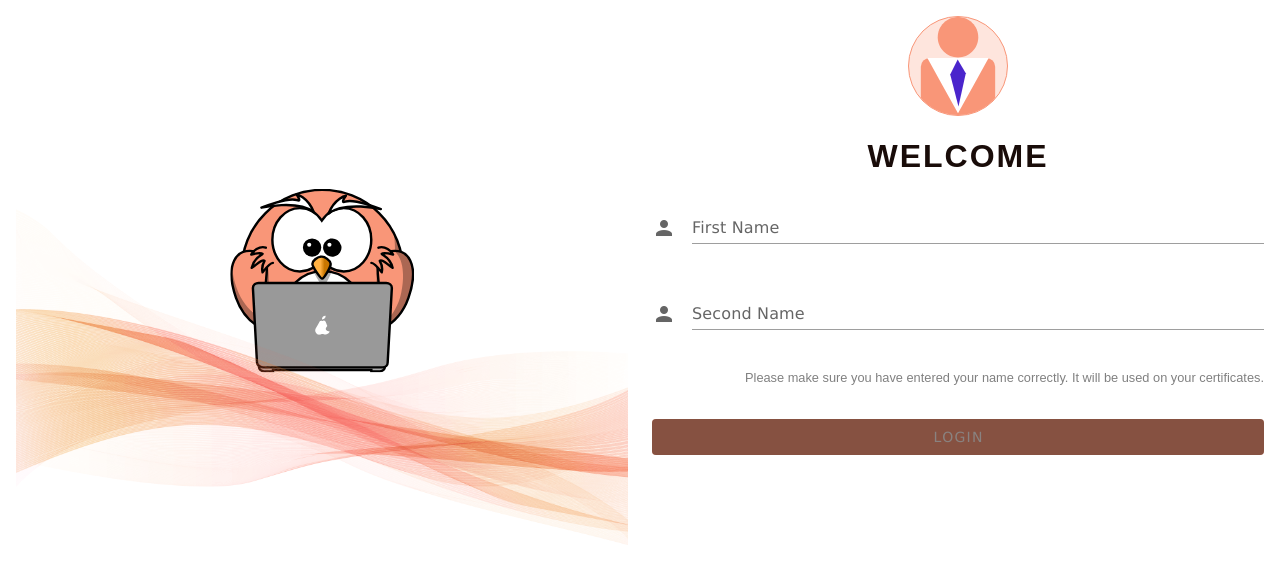
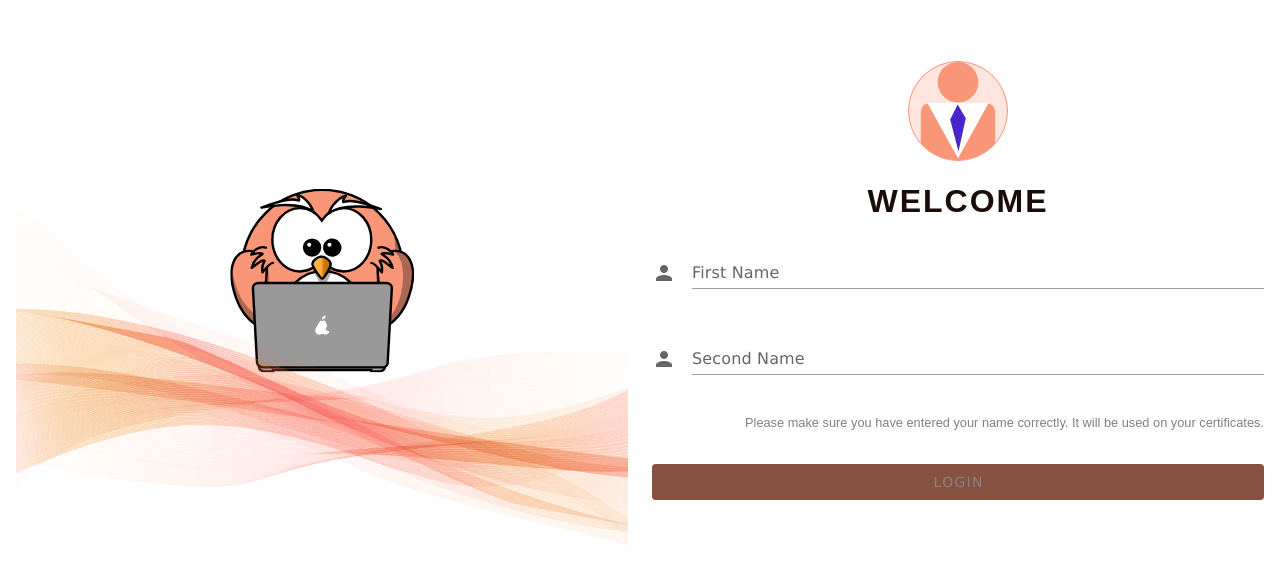
Before and after one commit to Feralwater/Q-for-Quizzes, a Vue app: page /login in a window 1280 px wide. Shown: the top 584 px of the page. Built offline with nearby package versions, Linux system fonts and the light colour scheme.

Commit message:
fix login styles

```diff
--- a/src/views/LoginView/LoginView.scss
+++ b/src/views/LoginView/LoginView.scss
@@ -1,6 +1,6 @@
 .image {
   display: flex;
-  justify-content: flex-end;
+  justify-content: center;
   flex-direction: column;
 
   &__owl {
--- a/src/views/LoginView/LoginView.vue
+++ b/src/views/LoginView/LoginView.vue
@@ -47,6 +47,7 @@ const { xs } = useDisplay();
       <v-col
         cols="12"
         sm="6"
+        class="image"
       >
         <v-form
           class="login__form"
```
